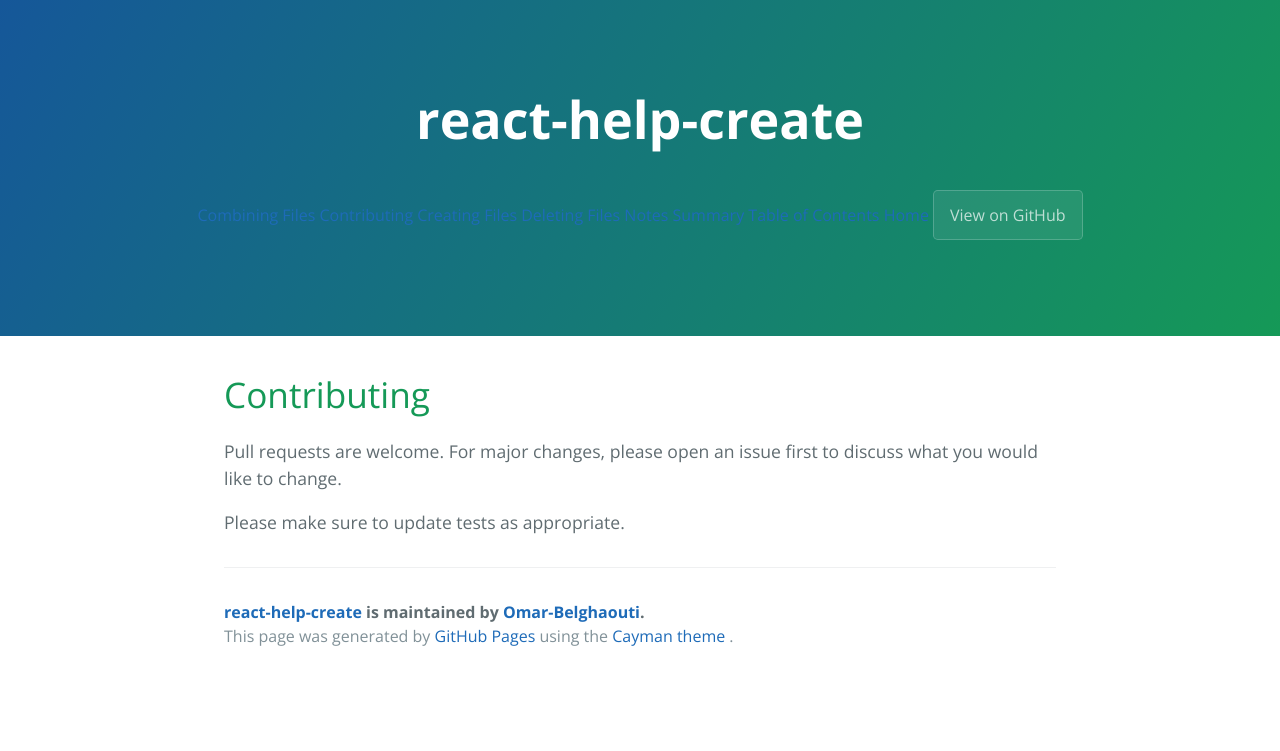
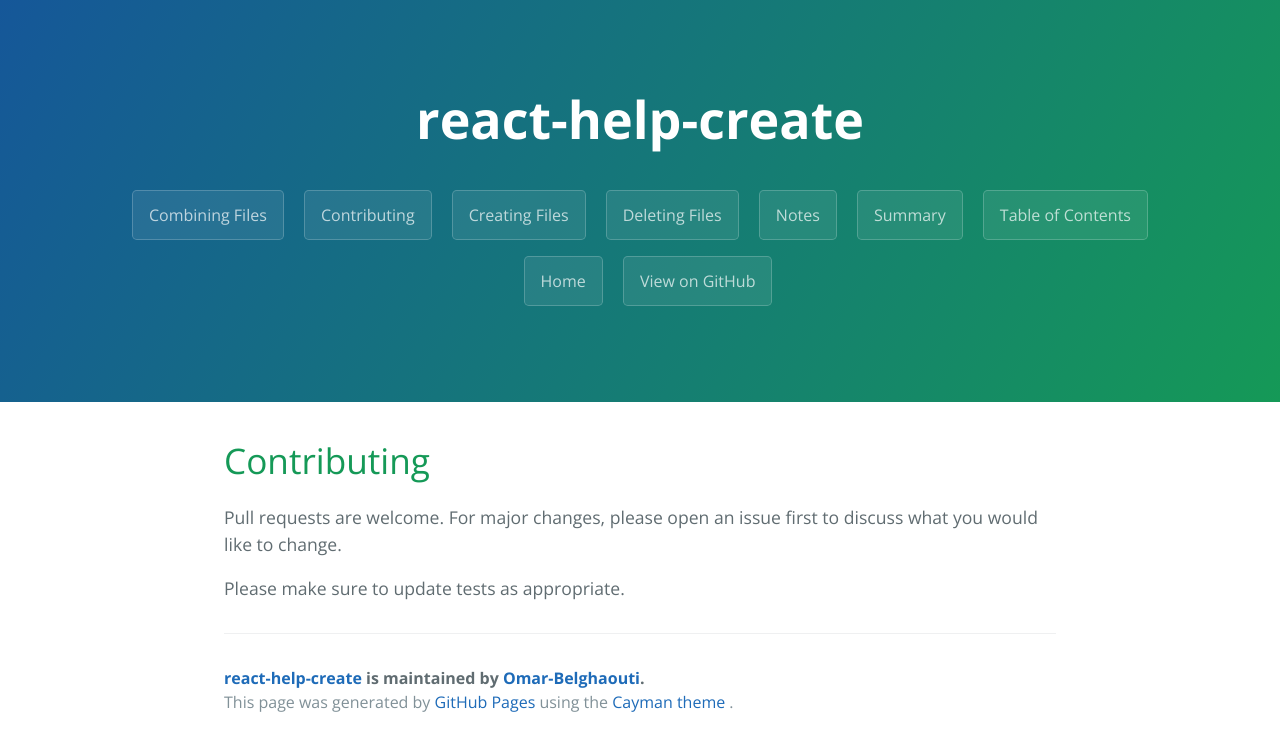
Before and after one commit to omdxp/react-help-create, a Jekyll site: the page built from CONTRIBUTING.md, in a window 1280 px wide. Shown: the top 751 px of the page. Built offline with Jekyll 4.4.1, drawn with Linux system fonts in a browser that asks for light colours.

Commit message:
fix header anchor buttons

```diff
--- a/_layouts/template.html
+++ b/_layouts/template.html
@@ -33,7 +33,7 @@
       <h1 class="project-name">react-help-create</h1>
       <h2 class="project-tagline"></h2>
       {% for page in site.pages %}
-      <a href="{{" page.filename }} class="btn">{{ page.title }}</a>
+      <a href={{ page.filename }} class="btn">{{ page.title }}</a>
       {% endfor %}
       <a href="https://github.com/Omar-Belghaouti/react-help-create" class="btn"
         >View on GitHub</a
```
